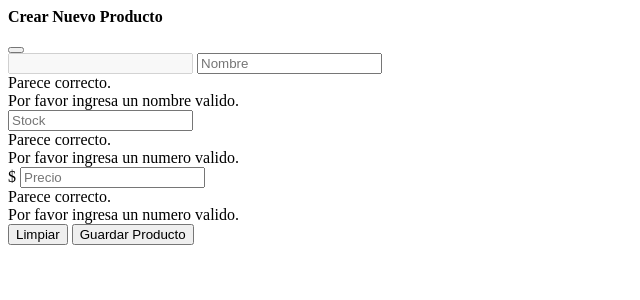
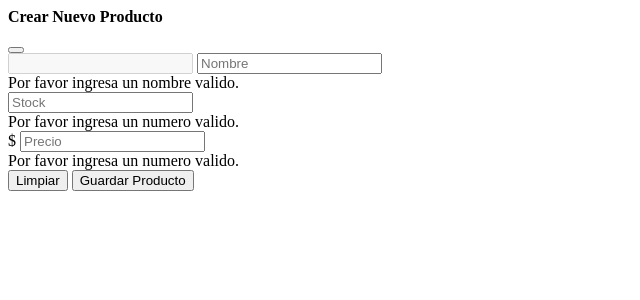
Before and after one commit to EmmanuelMG7/ink-pos, a Django app: template app_productos/templates/productos/modals/Modal_Agregar_Producto.html in a window 1280 px wide. Shown: the top 300 px of the page, without its empty margins (0-640 px from the left). Run offline with Django 5.2, Linux system fonts and the light colour scheme; the template is opened without the code that fills it: values that come from a table or form of the project are taken from there, others are empty.

Commit message:
feat(productos): remplazar formulario Agregar_Producto por formulario django

```diff
--- a/app_productos/templates/productos/modals/Modal_Agregar_Producto.html
+++ b/app_productos/templates/productos/modals/Modal_Agregar_Producto.html
@@ -11,7 +11,7 @@
         {% csrf_token %}
 
         <div class="modal-body m-2">
-          <div class="d-flex input-group mb-2 has-validation">
+          <div class="input-group mb-2 has-validation">
             <input
               type="text"
               class="form-control w-25"
@@ -20,61 +20,19 @@
               disabled
               readonly
             />
-              <input
-                  name="nombre"
-                  type="text"
-                  class="form-control w-75"
-                  placeholder="Nombre"
-                  aria-label="nombre"
-                  required
-              />
-              <div class="valid-feedback">
-                Parece correcto.
-              </div>
-              <div class="invalid-feedback">
-                Por favor ingresa un nombre valido.
-              </div>
+            <input type="hidden" name="codigo" value="{{ siguiente_codigo }}" />
+            {% include 'common/bootstrap_input_field.html' with field=form.nombre %}
           </div>
           <div class="d-flex gap-2">
             <div class="input-group has-validation">
               <span class="input-group-text">
                 <i class="bi bi-box-seam-fill"></i>
               </span>
-                <input
-                  name="stock"
-                  type="number"
-                  min="1"
-                  step="1"
-                  class="form-control"
-                  aria-label="cantidad_stock"
-                  placeholder="Stock"
-                  required
-                />
-                <div class="valid-feedback">
-                  Parece correcto.
-                </div>
-                <div class="invalid-feedback">
-                  Por favor ingresa un numero valido.
-                </div>
+              {% include 'common/bootstrap_input_field.html' with field=form.stock %}
             </div>
             <div class="input-group has-validation">
               <span class="input-group-text">$</span>
-                <input
-                  name="precio"
-                  type="number"
-                  min="1"
-                  step="1"
-                  class="form-control"
-                  aria-label="precio_producto"
-                  placeholder="Precio"
-                  required
-                />
-                <div class="valid-feedback">
-                  Parece correcto.
-                </div>
-                <div class="invalid-feedback">
-                  Por favor ingresa un numero valido.
-                </div>
+              {% include 'common/bootstrap_input_field.html' with field=form.precio %}
             </div>
           </div>
         </div>
@@ -87,4 +45,4 @@
     </div>
   </div>
 </div>
-<script src="{% static 'js/FormValidationIntercept.js' %}"></script>
+<script src="{% static 'js/FormValidationIntercept.js' %}?v=1.3"></script>
```
Also changed, not shown: app_productos/views.py (+16 -15 lines). Lines whose indentation alone changed are shown as unchanged.
